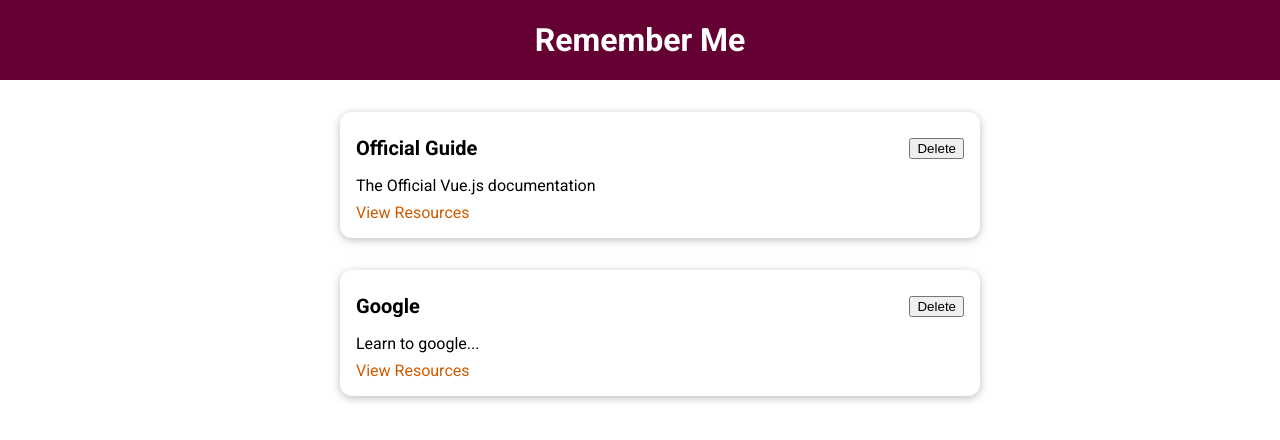
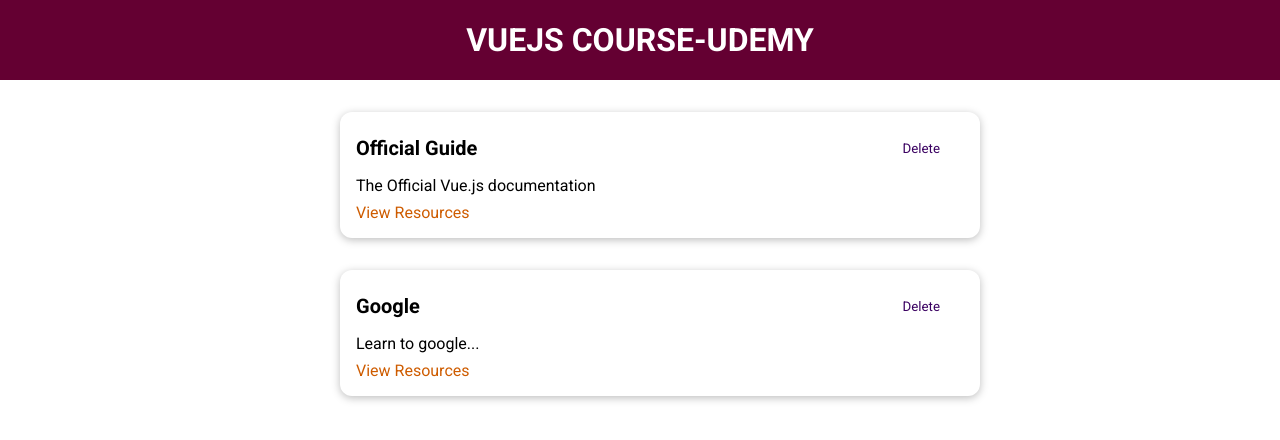
Before and after one commit to pasan04/vue-learning, a Vue app: page / in a window 1280 px wide. Shown: the top 440 px of the page. Built offline with nearby package versions, Linux system fonts and the light colour scheme.

Commit message:
Adding a base button

```diff
--- a/src/App.vue
+++ b/src/App.vue
@@ -1,5 +1,5 @@
 <template>
-    <the-header title="Remember Me"></the-header>
+    <the-header title="VUEJS COURSE-UDEMY"></the-header>
     <stored-resources :resources="storedResources"></stored-resources>
 </template>
 
--- /dev/null
+++ b/src/components/UI/BaseButton.vue
@@ -0,0 +1,40 @@
+<template>
+    <button :type="type" :class="mode">
+        <slot></slot>
+    </button>
+    <!-- <base-button mode="flat"></base-button> -->
+</template>
+
+<script>
+export default{
+    props:['type', 'mode']
+}
+</script>
+
+<style scoped>
+button {
+  padding: 0.75rem 1.5rem;
+  font-family: inherit;
+  background-color: #3a0061;
+  border: 1px solid #3a0061;
+  color: white;
+  cursor: pointer;
+}
+
+button:hover,
+button:active {
+  background-color: #270041;
+  border-color: #270041;
+}
+
+.flat {
+  background-color: transparent;
+  color: #3a0061;
+  border: none;
+}
+
+.flat:hover,
+.flat:active {
+  background-color: #edd2ff;
+}
+</style>
--- a/src/components/learning-resources/LearningResource.vue
+++ b/src/components/learning-resources/LearningResource.vue
@@ -3,7 +3,7 @@
       <!-- <li> -->
         <header>
           <h3>{{title}}</h3>
-          <button>Delete</button>
+          <base-button mode="flat">Delete</base-button>
         </header>
         <p>{{description}}</p>
         <nav>
--- a/src/main.js
+++ b/src/main.js
@@ -1,8 +1,11 @@
 import { createApp } from 'vue'
 import App from './App.vue'
 import BaseCard from './components/UI/BaseCard.vue';
+import BaseButton from './components/UI/BaseButton.vue'
 
 const app = createApp(App)
 app.component('base-card', BaseCard)
+app.component('base-button', BaseButton)
+
 
 app.mount('#app')
```
